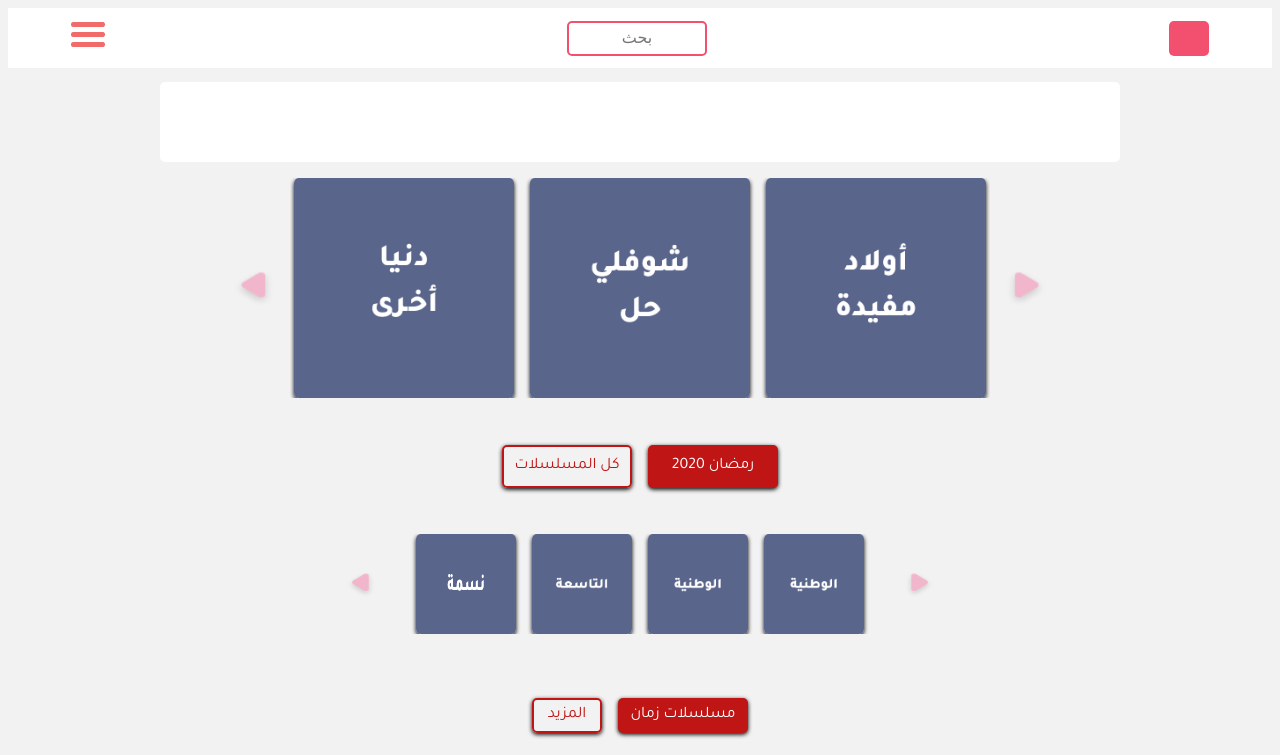
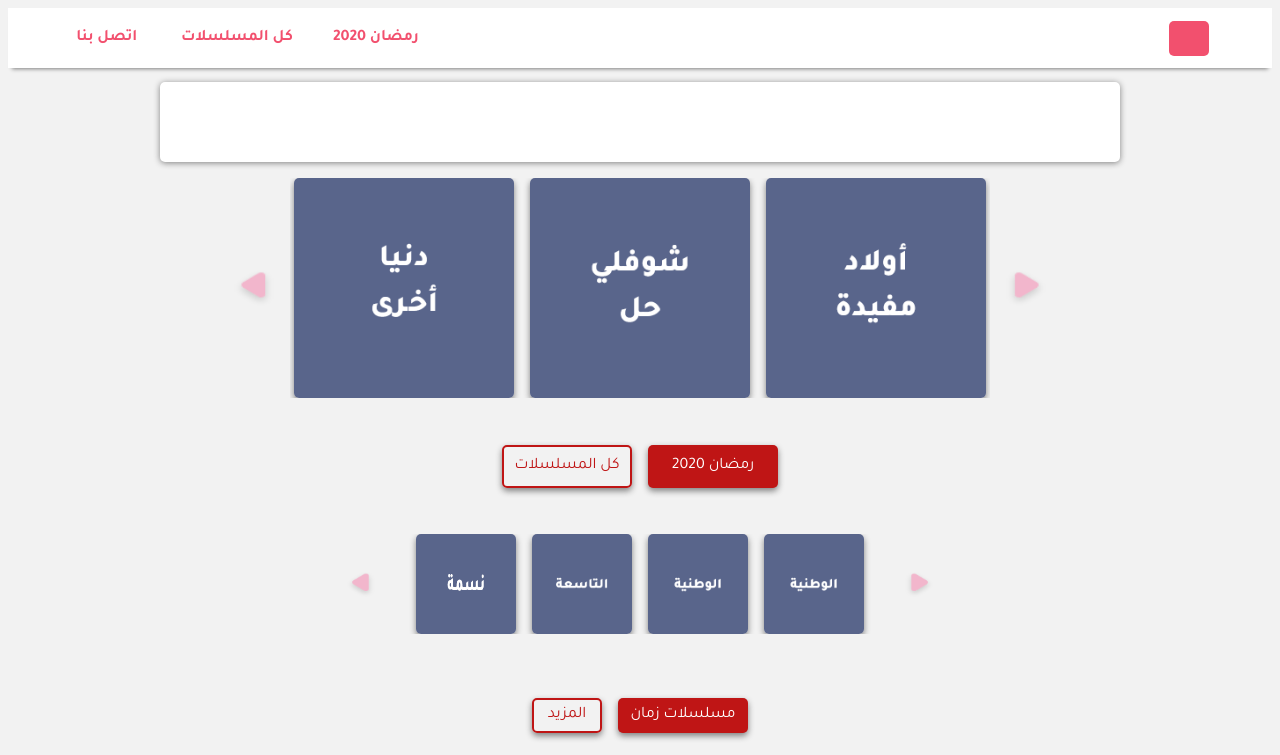
Before and after one commit to Amin-Essid/streaming-platform-for-tunisian-tv-shows, a React (Create React App) app: page / in a window 1280 px wide. Shown: the top 755 px of the page. Built offline with nearby package versions, Linux system fonts and the light colour scheme.

Commit message:
add and style a responsive navbar

```diff
--- a/src/App.css
+++ b/src/App.css
@@ -11,6 +11,12 @@
           box-sizing: border-box;
 }
 
+ul {
+  list-style: none;
+  margin: 0;
+  padding: 0;
+}
+
 /* font-family: 'Tajawal', sans-serif; */
 
 body {
@@ -22,15 +28,16 @@ body {
 
 
 
-/* styling the navbar: */
-.navbar {
+/* styling the header: */
+.header {
 
   background-color: white;
   width: 100%;
   height: 60px;
+  box-shadow: 0 5px 4px -4px grey;
 }
 
-.navbar-items {
+.header-items {
   display: flex;
   background-color: white;
   height: 60px;
@@ -40,25 +47,104 @@ body {
   margin: 0 auto;
 }
 
-.navbar-items__logo{
+.header-items__logo{
   background-color: #F2506E;
   width: 40px;
   height: 35px;
   border-radius: 5px;
 }
 
-.navbar-items__search{
+.header-items__search{
   width: 140px;
   height: 35px;
   border: solid 2px #F2506E;
   border-radius: 5px;
 }
 
-.navbar-items__search::placeholder {
+.header-items__search::placeholder {
   font-size: 1rem;
   text-align: center;
 }
 
+
+/* style the navbar: */
+
+a {
+  text-decoration: none;
+  color: #F2506E;
+  font-weight: bold;
+}
+
+.navbar {
+
+}
+
+.nav-item {
+  width: auto;
+  height: 100%;
+  padding: 5px;
+  transition: all 100ms;
+}
+
+.nav-item:hover{
+  border-bottom: 3px solid #F2506E;
+}
+
+.nav-item + .nav-item {
+  margin-right: 30px;
+}
+
+.nav-item__link {
+  cursor: pointer;
+}
+
+.nav-item__link:hover {
+  filter: brightness(1.2);
+}
+
+.dropdown {
+  position: absolute;
+  top: 71px;
+  width:200px;
+  transform: translateX(70%);
+  background-color: #F2506E;
+  border-radius: 5px;
+  padding: 1em;
+  overflow: hidden;
+  transition: height 500ms ease;
+}
+
+.dropdown a{
+  color: white;
+}
+
+.dropdown-item {
+  height: 50px;
+  display: flex;
+  align-items: center;
+  justify-content: center;
+  border-radius: 5px;
+  transition: background 500ms;
+  padding: 0.5rem;
+}
+
+.dropdown-item:hover{
+  background-color: rgb(248, 114, 138);
+}
+
+@media (min-width: 869px){
+  .menu-icon {
+    display:none;
+  }
+}
+
+@media (max-width: 869px){
+  .nav-item {
+    display:none;
+  }
+}
+
+/* style the buttons */
 .primary-button{
   color: white;
   background-color: #BF1515;
@@ -69,7 +155,8 @@ body {
   border: 2px solid #BF1515;
 }
 
-/* enter */
+/* csstransition */
+/* Box enter */
 .fade-enter {
   opacity: 0;
   transform: scale(0.95);
@@ -77,10 +164,10 @@ body {
 .fade-enter.fade-enter-active {
     opacity: 1;
     transform: scale(1);
-    transition: opacity 150ms linear 100ms;
+    transition: all 150ms ease;
 }
 
-/* exit */
+/* Box exit */
 .fade-exit {
     opacity: 1;
     transform: scale(1);
@@ -88,7 +175,7 @@ body {
 .fade-exit.fade-exit-active {
     opacity: 0;
     transform: scale(0.95);
-    transition: opacity 150ms linear ;
+    transition: all 150ms ease ;
 }
 .fade-exit-done {
   opacity: 0;
--- a/src/App.js
+++ b/src/App.js
@@ -1,7 +1,7 @@
 import React from 'react';
 import './App.css';
 import Home from './pages/Home';
-import Navbar from './components/Navbar';
+import Header from './components/Header';
 import TvShows from './pages/TvShows'
 import SingleTvShow from './pages/SingleTvShow';
 import Stream from "./pages/Stream";
@@ -11,7 +11,7 @@ import Errr from './pages/Error';
 function App() {
   return (
     <>
-      <Navbar />
+      <Header />
       <Switch>
         <Route exact path='/' component={Home} />
         <Route exact path='/TvShows' component={TvShows} />
--- a/src/components/Ads.js
+++ b/src/components/Ads.js
@@ -7,6 +7,7 @@ export default styled.div`
     height: 50px;
     border-radius: 5px;
     margin: 0.9em auto 0 auto;
+    box-shadow: 0 1px 6px grey;
     @media (min-width:690px) {
         height:80px
     }
--- a/src/components/Box.js
+++ b/src/components/Box.js
@@ -11,8 +11,12 @@ border-radius: 5px;
 & + & {
     margin-right: 1em;
 }
+&:hover {
+    transform: scale(1.03);
+    filter: brightness(1.2);
+}
 cursor: pointer;
-box-shadow: 0 2px 4px black;
+box-shadow: 0 3px 6px grey;
 `
 
 export default function Box({img, boxWidth, boxHeight}) {
--- a/src/components/Container.js
+++ b/src/components/Container.js
@@ -32,7 +32,7 @@ export default class Container extends Component {
 
                         <CSSTransition
                             key={box.id}
-                            timeout={250}
+                            timeout={150}
                             classNames="fade"
                         >
                             <Box
--- /dev/null
+++ b/src/components/Header.js
@@ -0,0 +1,17 @@
+import React from 'react';
+
+import NavBar from './Navbar';
+
+export default function Header() {
+    return (
+        <div className="header">
+            <div className="header-items">
+                <div className="header-items__logo">
+                    <img src="" alt=""/>
+                </div>
+                {/* <input type="text" className="header-items__search" placeholder="بحث"/> */}
+                <NavBar />
+            </div>
+        </div>
+    )
+}
--- a/src/components/Navbar.js
+++ b/src/components/Navbar.js
@@ -1,18 +1,61 @@
-import React from 'react';
+import React, {useState} from 'react';
 import menuIcon from '../images/icons/menuIcon.png';
+import {Link} from 'react-router-dom';
 
-export default function Navbar() {
+function Navbar() {
     return (
-        <div className="navbar">
-            <div className="navbar-items">
-                <div className="navbar-items__logo">
-                    <img src="" alt=""/>
-                </div>
-                <input type="text" className="navbar-items__search" placeholder="بحث"/>
-                <div className="navbar-items__icon">
-                    <img src={menuIcon} alt="menu"/>
-                </div>
-            </div>
+        <nav className="navbar">
+
+                <span className='nav-item'>
+                  <Link to='#' className='nav-item__link'>
+                    رمضان 2020
+                  </Link>
+                </span>
+                <span className='nav-item'>
+                  <Link to='#' className='nav-item__link'>كل المسلسلات </Link>
+                </span>
+                <span className='nav-item'>
+                  <Link to='#' className='nav-item__link'> اتصل بنا</Link>
+                </span>
+                <DropdownNavItem content={<img src={menuIcon} alt="menu"/>}>
+                    <DropdownMenu></DropdownMenu>
+                </DropdownNavItem>
+
+
+        </nav>
+    )
+}
+
+function DropdownNavItem(props){
+    const [open, setOpen] = useState(false);
+    return (
+        <span className='menu-icon'>
+          <Link to="#" className="nav-item__link" onClick={() => setOpen(!open)}>
+            {props.content}
+          </Link>
+
+          {open && props.children}
+        </span>
+      );
+}
+
+function DropdownMenu(){
+
+    function DropdownItem(props) {
+        return (
+          <Link to="#" className="dropdown-item">
+            {props.children}
+          </Link>
+        );
+      }
+
+    return (
+        <div className='dropdown'>
+            <DropdownItem>رمضان 2020</DropdownItem>
+            <DropdownItem>كل المسلسلات</DropdownItem>
+            <DropdownItem>اتصل بنا</DropdownItem>
         </div>
     )
 }
+
+export default Navbar
--- a/src/components/NormalButton.js
+++ b/src/components/NormalButton.js
@@ -9,13 +9,17 @@ let StyledNormalButton = styled.div`
     width: ${props => props.buttonWidth};
     height: ${props => props.buttonHeight};
     border-radius: 5px;
-    box-shadow: 0 1.5px 4px black;
+    box-shadow: 0 3px 6px grey;
     cursor: pointer;
     font-weight: medium;
     font-size: 1rem;
     display: flex;
     align-items: center;
     justify-content: center;
+    &:hover {
+    transform: scale(1.03);
+    filter: brightness(1.2);
+}
 `
 
 
```
